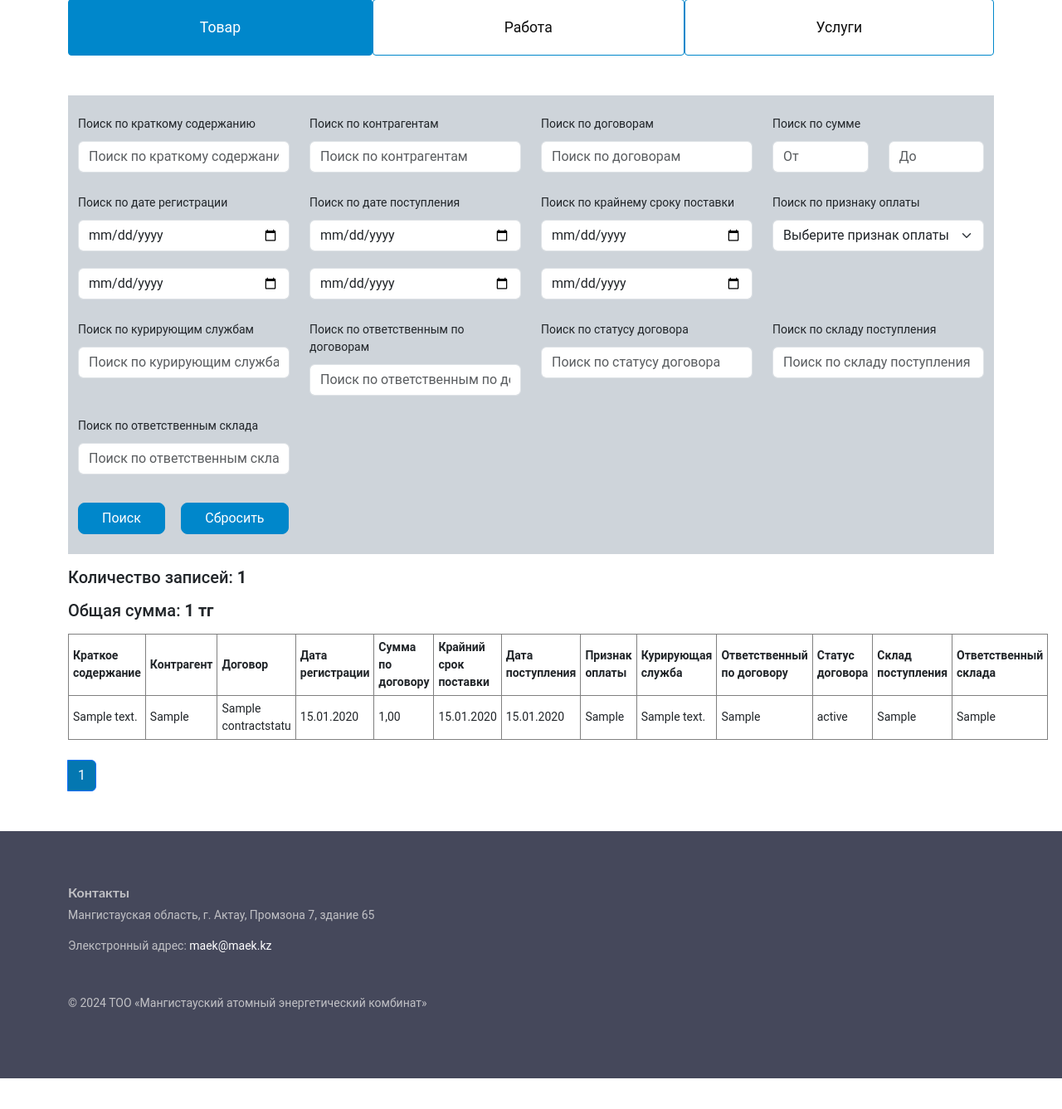
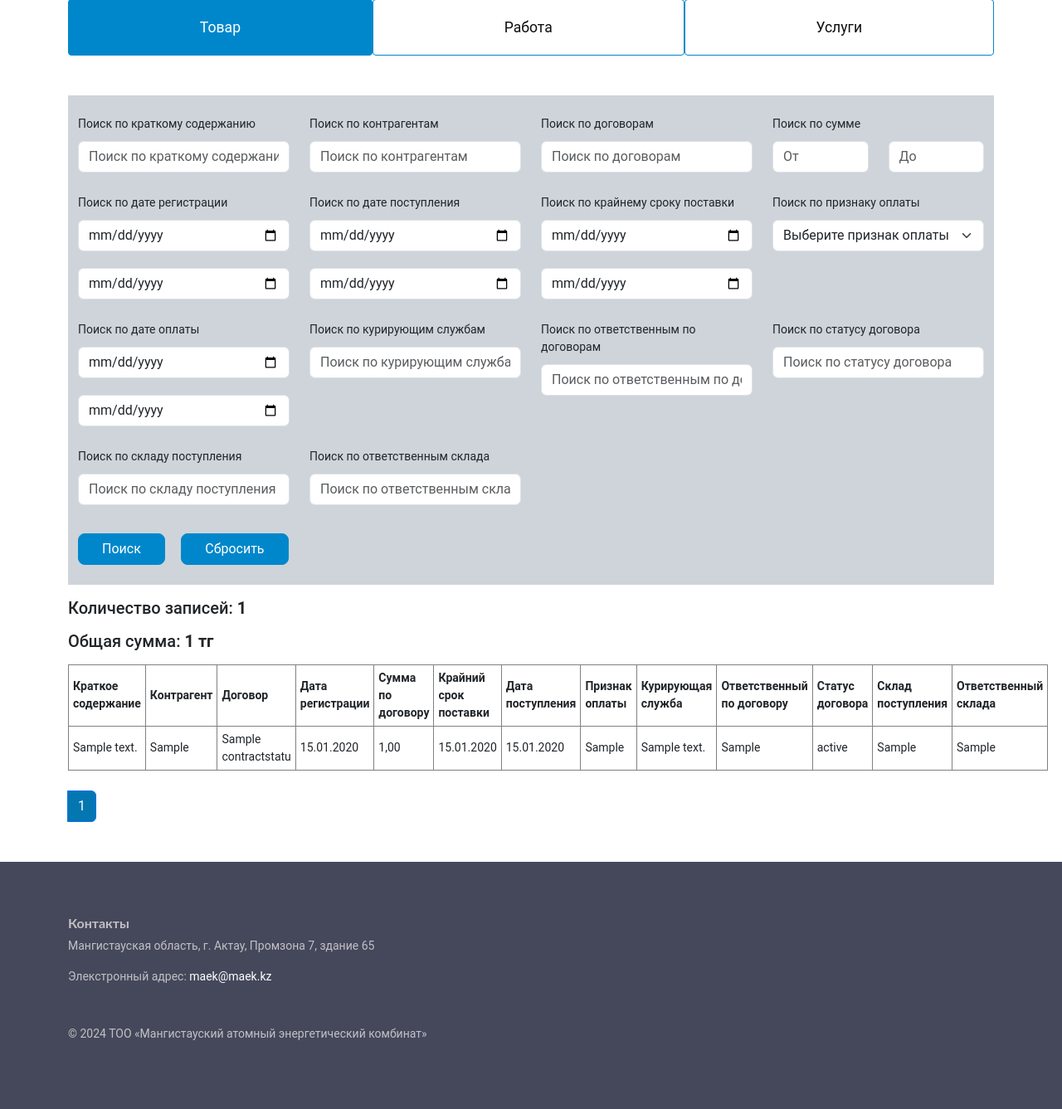
Before and after one commit to Kairat12/maek_measuring, a Django app: page /contract_status in a window 1280 px wide. Shown: the part 134-1471 px from the top of the page at 83% size. Before the commit the page ends 1434 px from the top, so only its background shows below. Run offline with Django 4.2, Linux system fonts and the light colour scheme; tables that the repository leaves empty hold one stand-in row (values such as "Sample post"); some libraries are stand-ins or nearby versions.

Commit message:
add new field date

```diff
--- a/contract_status/models.py
+++ b/contract_status/models.py
@@ -11,6 +11,9 @@ class ContractStatus(models.Model):
     delivery_deadline = models.DateField(null=True, verbose_name='Крайний срок поставки', blank=True)
     date_receipt = models.DateField(null=True, verbose_name='Дата поступления', blank=True)
     payment_indicator = models.CharField(max_length=100, verbose_name='Признак оплаты', null=True, blank=True)
+
+    date_payment = models.DateField(verbose_name='Дата оплаты', null=True, blank=True)
+
     supervising_service = models.CharField(max_length=300, verbose_name='Курирующая служба')
     responsible = models.CharField(max_length=600, verbose_name='Ответственный по договору')
     contract_status = models.CharField(max_length=60, verbose_name='Статус договора', null=True, blank=True)
--- a/contract_status/views.py
+++ b/contract_status/views.py
@@ -24,6 +24,8 @@ def contract_status(request):
         'date_receipt__lte': request.GET.get('date_receipt__lte'),
         'delivery_deadline__gte': request.GET.get('delivery_deadline__gte'),
         'delivery_deadline__lte': request.GET.get('delivery_deadline__lte'),
+        'date_payment__gte': request.GET.get('date_payment__gte'),
+        'date_payment__lte': request.GET.get('date_payment__lte'),
         'registration_date__gte': request.GET.get('registration_date__gte'),
         'registration_date__lte': request.GET.get('registration_date__lte'),
         'payment_indicator__icontains': request.GET.get('payment_indicator__icontains'),
--- a/templates/contract_status.html
+++ b/templates/contract_status.html
@@ -152,6 +152,19 @@
                                 Формируемый(ая, ое)
                             </option>
                         </select>
+                    </div>
+                    <div class="col-3">
+                        <label>Поиск по дате оплаты</label>
+                        <div class="row">
+                            <div class="col">
+                                <input type="date" name="date_payment__gte" class="form-control" placeholder="От"
+                                       value="{{ request.GET.date_payment__gte }}">
+                            </div>
+                            <div class="col">
+                                <input type="date" name="date_payment__lte" class="form-control" placeholder="До"
+                                       value="{{ request.GET.date_payment__lte }}" max="{{ today|date:'Y-m-d' }}">
+                            </div>
+                        </div>
                     </div>
                     <div class="col-3">
                         <label>Поиск по курирующим службам</label>
```
